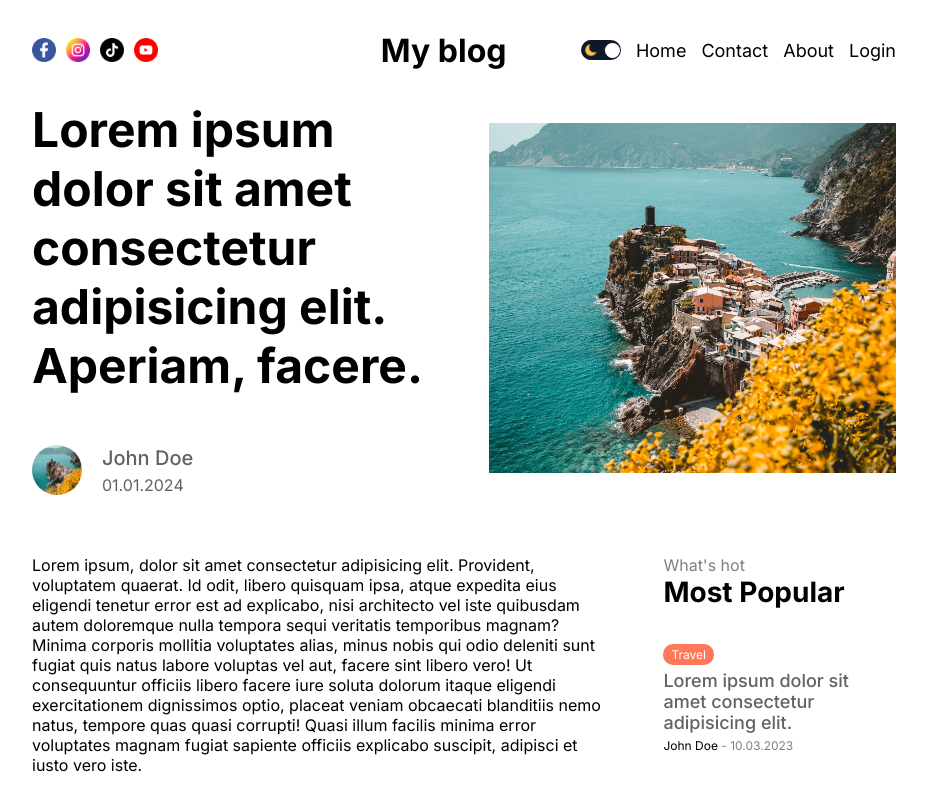
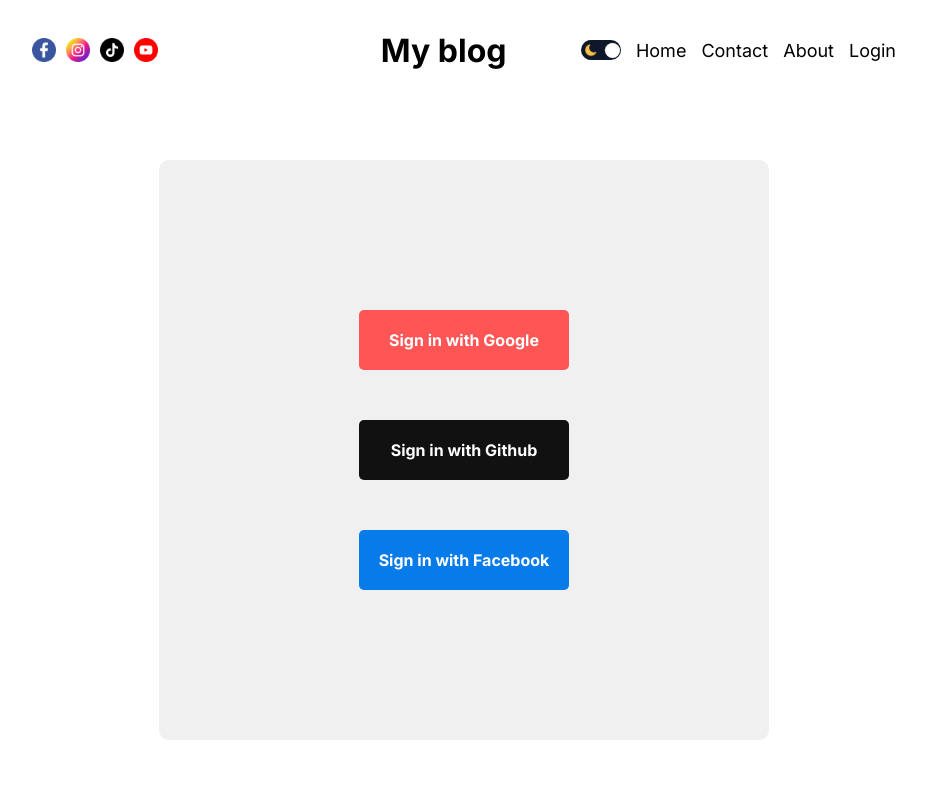
Before and after one commit to n9507246/Full-Stack-Blog-App-Tutorial-Nextjs-MongoDB-Blog-App-Project-Full-Course, a Next.js app: page /login in a window 1280 px wide. Shown: the top 786 px of the page, without its empty margins (176-1103 px from the left). Built offline with nearby package versions, Linux system fonts and the light colour scheme.

Commit message:
Next.js Login Page Design

```diff
--- /dev/null
+++ b/src/app/login/loginPage.module.css
@@ -0,0 +1,55 @@
+.container {
+    display: flex;
+    align-items: center;
+    justify-content: center;
+    margin-top: 60px;
+  }
+
+  .wrapper {
+    background-color: var(--softBg);
+    padding: 150px 200px;
+    display: flex;
+    flex-direction: column;
+    gap: 50px;
+    border-radius: 10px;
+  }
+
+  .socialButton {
+    padding: 20px;
+    border-radius: 5px;
+    border: none;
+    color: white;
+    font-weight: bold;
+    cursor: pointer;
+    display: flex;
+    align-items: center;
+    justify-content: center;
+  }
+
+  .socialButton:first-child {
+    background-color: #ff5555;
+  }
+
+  .socialButton:nth-child(2) {
+    background-color: #111;
+  }
+
+  .socialButton:nth-child(3) {
+    background-color: #087bea;
+  }
+
+  @media screen and (max-width: 768px) {
+    .wrapper {
+      padding: 50px 100px;
+    }
+  }
+  @media screen and (max-width: 640px) {
+    .wrapper {
+      padding: 30px;
+    }
+
+    .socialButton{
+      font-weight: 400;
+      font-size: 14px;
+    }
+  }
--- /dev/null
+++ b/src/app/login/page.jsx
@@ -0,0 +1,20 @@
+"use client";
+import styles from "./loginPage.module.css";
+
+const LoginPage = () => {
+
+
+  return (
+    <div className={styles.container}>
+      <div className={styles.wrapper}>
+        <div className={styles.socialButton}>
+          Sign in with Google
+        </div>
+        <div className={styles.socialButton}>Sign in with Github</div>
+        <div className={styles.socialButton}>Sign in with Facebook</div>
+      </div>
+    </div>
+  );
+};
+
+export default LoginPage;
```
Also changed, not shown: src/app/[slug]/page.jsx (+4 -6 lines).
